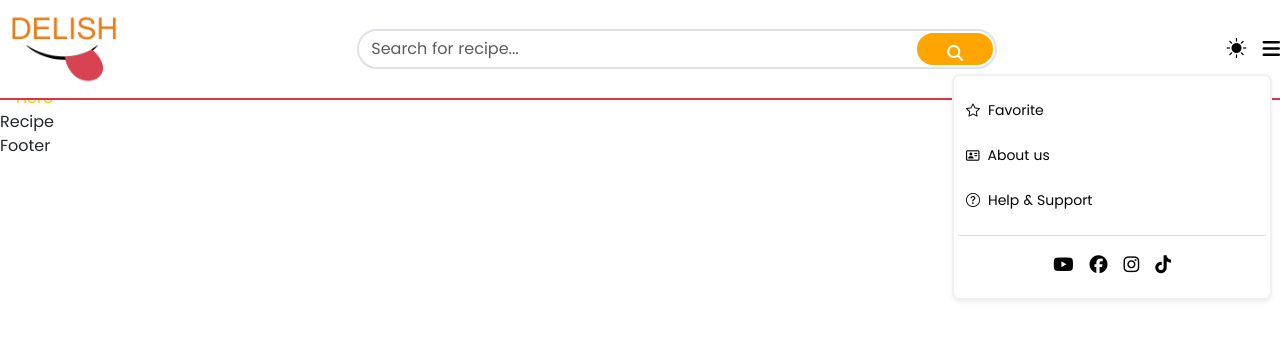
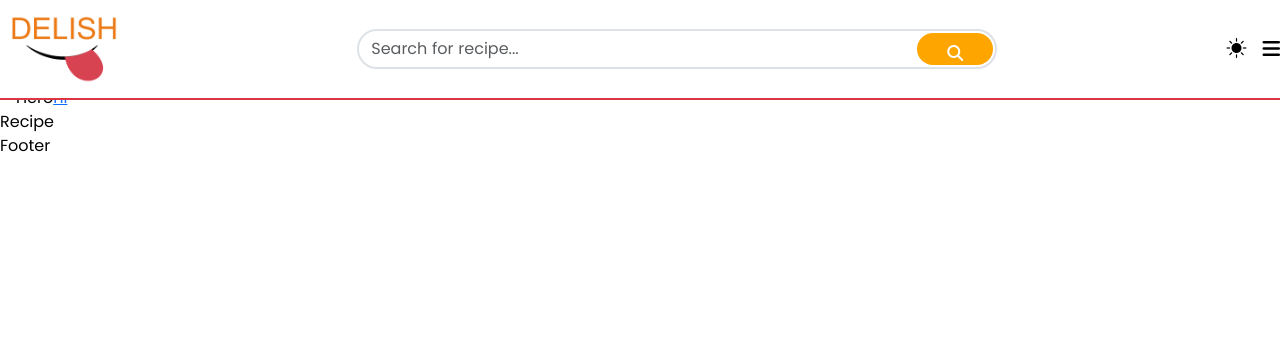
Before and after one commit to mubarak-codes/Delish, a React (Vite) app: page / in a window 1280 px wide. Shown: the top 340 px of the page. Built offline with nearby package versions, Linux system fonts and the light colour scheme.

Commit message:
make dropdown intetactive

```diff
--- a/external-library/mkCss/css/mk-css-size.css
+++ b/external-library/mkCss/css/mk-css-size.css
@@ -1,4 +1,4 @@
-.w10{width:10%}.w20{width:20%}.w25{width:25%}.w30 {width:30%}.w40{width:40%}.w60{width:60%}.w50{width:50%}.w70{width:70%}.w80{width:80%}.w75{width:75%}.w90{width:90%}.w100{width:100%}.w25vw{width:25vw}.w50vw{width:50vw}.w75vw{width:75vw}.w100vw{width:100vw}.w1fr{width:1fr}.w2fr{width:2fr}.w3fr{width:3fr}.flex1{flex:1}.flex2{flex:2}.flex3{flex:3}.flex4{flex:4}.flex5{flex:5}
+.w0{width:0px}.w10{width:10%}.w20{width:20%}.w25{width:25%}.w30 {width:30%}.w40{width:40%}.w60{width:60%}.w50{width:50%}.w70{width:70%}.w80{width:80%}.w75{width:75%}.w90{width:90%}.w100{width:100%}.w25vw{width:25vw}.w50vw{width:50vw}.w75vw{width:75vw}.w100vw{width:100vw}.w1fr{width:1fr}.w2fr{width:2fr}.w3fr{width:3fr}.flex1{flex:1}.flex2{flex:2}.flex3{flex:3}.flex4{flex:4}.flex5{flex:5}
 
 .mw-10{max-width: 10%;}
 
--- a/external-library/mkCss/css/mk-css.css
+++ b/external-library/mkCss/css/mk-css.css
@@ -9,7 +9,7 @@
 @font-face{font-family:MontserratBold;src:url(/external-library/mkCss/font/fontFamily/Montserrat-Bold.ttf);}@font-face{font-family:JosefinSansBold;src:url(/external-library/mkCss/font/fontFamily/JosefinSans-Bold.ttf);}@font-face{font-family:Ubuntu;src:url(/external-library/mkCss/font/fontFamily/Ubuntu-R.ttf);}
 .ff-bebas{font-family:Bebas;}.ff-caudex{font-family:Caudex;}.ff-josefin-sans{font-family:JosefinSans;}.ff-montserrat{font-family:Montserrat;}.ff-poppins{font-family:Poppins;}.ff-roboto-condensed{font-family:RobotoCondensed;}.ff-rubik{font-family:Rubik;}.ff-montserrat-bold{font-family:MontserratBold;}.ff-josefin-sans-bold{font-family:JosefinSansBold;}.ff-ubuntu{font-family:Ubuntu;}
 
-button{border:none;background-color:transparent;}Link,a{text-decoration:none;}.card{border-radius:10px;box-shadow:0 3px 4px #e3e3e3;border:none}.place-items-center{place-items:center}ul{list-style-type:none}.cursor-pointer{cursor:pointer}.input{}.input::placeholder{opacity:0.3}
+button{border:none;background-color:transparent;}Link,a{text-decoration:none;color:inherit}.card{border-radius:10px;box-shadow:0 3px 4px #e3e3e3;border:none}.place-items-center{place-items:center}ul{list-style-type:none}.cursor-pointer{cursor:pointer}.input{}.input::placeholder{opacity:0.3}
 
 .hover-fade{transition: opacity 0.15s ease-in-out}.hover-fade:hover{opacity:0.5}.click-fade{transition:opacity 0.15s ease-in-out}.click-fade:active{opacity:0.5}.click-grow{transition:transform 0.15s ease-in-out}.click-grow:active{transform:scale(1.1)}
 
--- a/src/components/Hero.jsx
+++ b/src/components/Hero.jsx
@@ -1,14 +1,15 @@
-import {useNavigate} from 'react-router-dom'
+import {useNavigate, Link} from 'react-router-dom'
 
 
-const Hero = ()=>{
+const Hero = ({bg, text})=>{
  const navigate = useNavigate();
 
 
  return(
   <>
-   <section className=" px3 px4-sm mt17 text-yellow hover-bg-red50">
+   <section className={`${bg} ${text} px3 px4-sm mt17  hover-bg-red50`}>
     Hero
+    <Link to="#">hi</Link>
    </section>
   </>
  )
--- a/src/components/Navbar.jsx
+++ b/src/components/Navbar.jsx
@@ -1,11 +1,11 @@
-import {useState, useRef} from 'react';
+import {useState, useRef, useEffect} from 'react';
 import {usePersistState} from '../../external-library/mkHooks/LocalStorage.js'
 
 
-const Navbar = ()=>{
+const Navbar = ({bg, text, setBg, setText})=>{
  let [themeIcon, setThemeIcon] = usePersistState('themeIcon', 'bi-sun-fill');
- let [bg, setBg] = usePersistState('themeBg', 'bg-snow')
- let [text, setText] = usePersistState('themeText', 'text-ebony')
+ let [drop, setDrop] = useState('d-none');
+ let dropRef = useRef(null);
 
 
  const changeTheme = ()=>{
@@ -15,10 +15,17 @@ const Navbar = ()=>{
  }
 
 
+ const dropdown = ()=>{
+  setDrop((prev)=> prev === 'd-none'? 'd-inline': 'd-none')
+
+ }
+
+
+
  return(
   <>
    <section>
-    <nav className={`navbar navbar-expand ${bg} ${text} bb2 b-red fixed-top px3 py3 py4-sm`}>
+    <nav className={`navbar navbar-expand ${bg} ${text} bb2 b-red fixed-top px3 py3 py4-sm transit`}>
      <div className="navbar-brand w20 w10-sm">
       <img src="img/Logo.png" className="w100" />
      </div>
@@ -31,15 +38,15 @@ const Navbar = ()=>{
      <div className="navbar-nav ms-auto d-flex align-items-center gap-3">
 
       <i className={`bi ${themeIcon} nav-item fs5`} onClick={()=>changeTheme()}></i>
-      <i className="fa-solid fa-bars nav-item fs5"></i>
+      <i className="fa-solid fa-bars nav-item fs5 transit" onClick={()=>dropdown()}></i>
      </div>
 
-     <div className={`fixed-top my15 my15-sm my15-md my15-lg shadow-sm d-grid ${bg} border border-2 border-secondary border-opacity-10 w50 w25-md w30-sm rounded-3 py4 px1 ms-auto me-2 fs2 gap-2 `}>
+     <div className={`fixed-top my15 my15-sm my17-md my18-lg shadow-sm d-grid ${bg} ${drop} border border-2 border-secondary border-opacity-10 w50 w25-md w30-sm rounded-3 py4 px1 ms-auto me-2 fs2 gap-2 transit`} ref={dropRef}>
       <div className="hover-fade active-bg-orange p2 active-text-snow rounded-3 transit"><i className="bi bi-star me2"></i>Favorite</div>
       <div className="hover-fade active-text-snow active-bg-orange p2 rounded-3 transit"><i className="fa-regular fa-address-card fs1 me2"></i>About us </div>
       <div className="hover-fade active-bg-orange active-text-snow p2 rounded-3 transit "> <i className="bi bi-question-circle me2"></i>Help & Support</div>
 
-      <div className="fs4 p2 d-flex justify-content-center gap-3 mt2 border-top pt5">
+      <div className="fs4 p2 d-flex justify-content-center gap-3 gap-lg-4 mt2 border-top pt5">
        <i className="fa-brands fa-youtube hover-text-orange transit"></i>
        <i className="fa-brands fa-facebook hover-text-orange transit"></i>
        <i className="fa-brands fa-instagram hover-text-orange transit"></i>
--- a/src/layouts/Layout1.jsx
+++ b/src/layouts/Layout1.jsx
@@ -1,16 +1,22 @@
 import {Outlet} from 'react-router-dom';
 import Footer from '../components/Footer'
 import Navbar from '../components/Navbar'
+import {usePersistState} from '../../external-library/mkHooks/LocalStorage.js'
+
 
 
 
 const Layout1 = ()=>{
+ let [bg, setBg] = usePersistState('themeBg', 'bg-snow')
+ let [text, setText] = usePersistState('themeText', 'text-ebony')
+
+ document.body.className = `${bg} ${text} transit`
 
  return(
   <>
    <section>
-    <Navbar />
-    <Outlet />
+    <Navbar bg={bg} text={text} setText={setText} setBg={setBg} />
+    <Outlet bg={bg} text={bg}  />
     <Footer />
    </section>
   </>
--- a/src/pages/HomePage.jsx
+++ b/src/pages/HomePage.jsx
@@ -6,8 +6,8 @@ const HomePage = ()=>{
 
  return(
   <>
-   <section clasdName="bg-dark">
-    <Hero />
+   <section clasdName="">
+    <Hero  />
     <Recipe />
    </section>
   </>
```
Also changed, not shown: src/App.jsx (+5 -2 lines).
